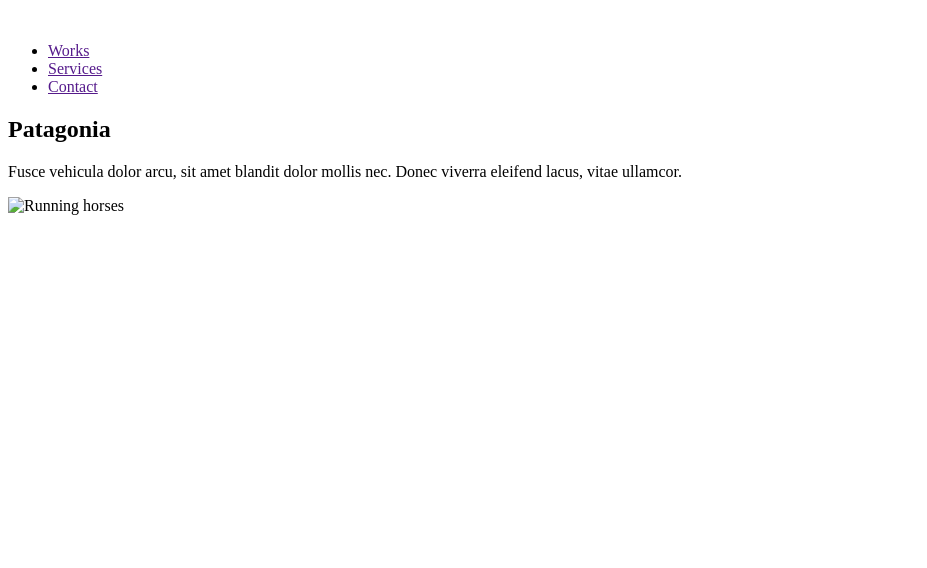
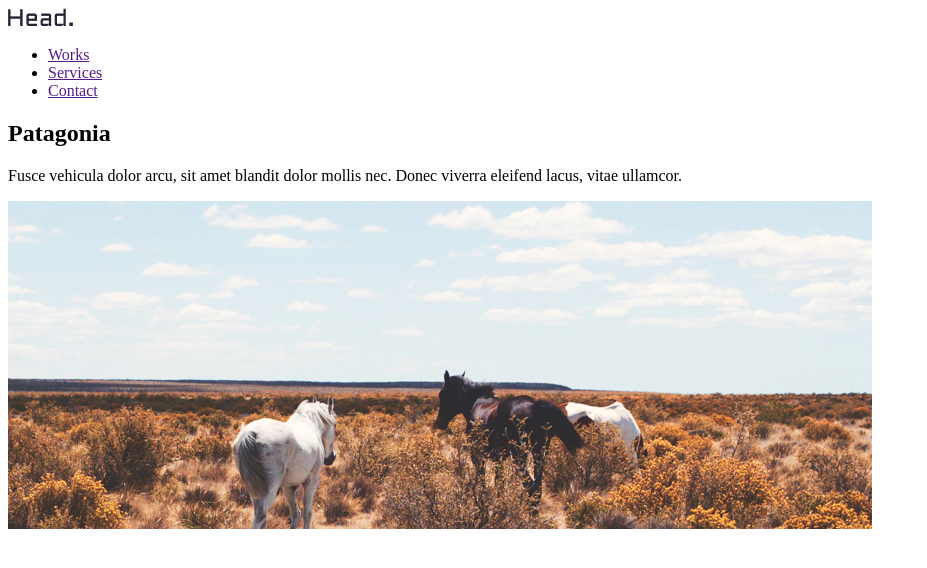
Before and after one commit to raymond-chao/patagonia, a plain HTML site: page index.html in a window 1280 px wide. Shown: the whole page, without its empty margins (0-927 px from the left). Drawn offline with Linux system fonts and the light colour scheme.

Commit message:
images added

```diff
--- a/index.html
+++ b/index.html
@@ -8,7 +8,7 @@
 <body class="body__header">
     <header class="header">
         <div class="header-container">
-            <a href="../index.html"><img class="logo" src="" alt=""></a>
+            <a href="index.html"><img class="logo" src="img/logo.png" alt="Head logo"></a>
             <nav class="header-container__navbar">
                 <ul>
                     <li><a href="">Works</a></li>
@@ -28,7 +28,7 @@
     </main>
     <section class="patagonia-img-section">
         <div class="patagonia-img-section-container">
-            <img class="patagonia-img-section-image" src="" alt="Running horses">
+            <img class="patagonia-img-section-image" src="img/horses.jpg" alt="Running horses">
         </div>
     </section>
 </body>
```
Also changed, not shown: img/horses.jpg (added), img/logo.png (added).
